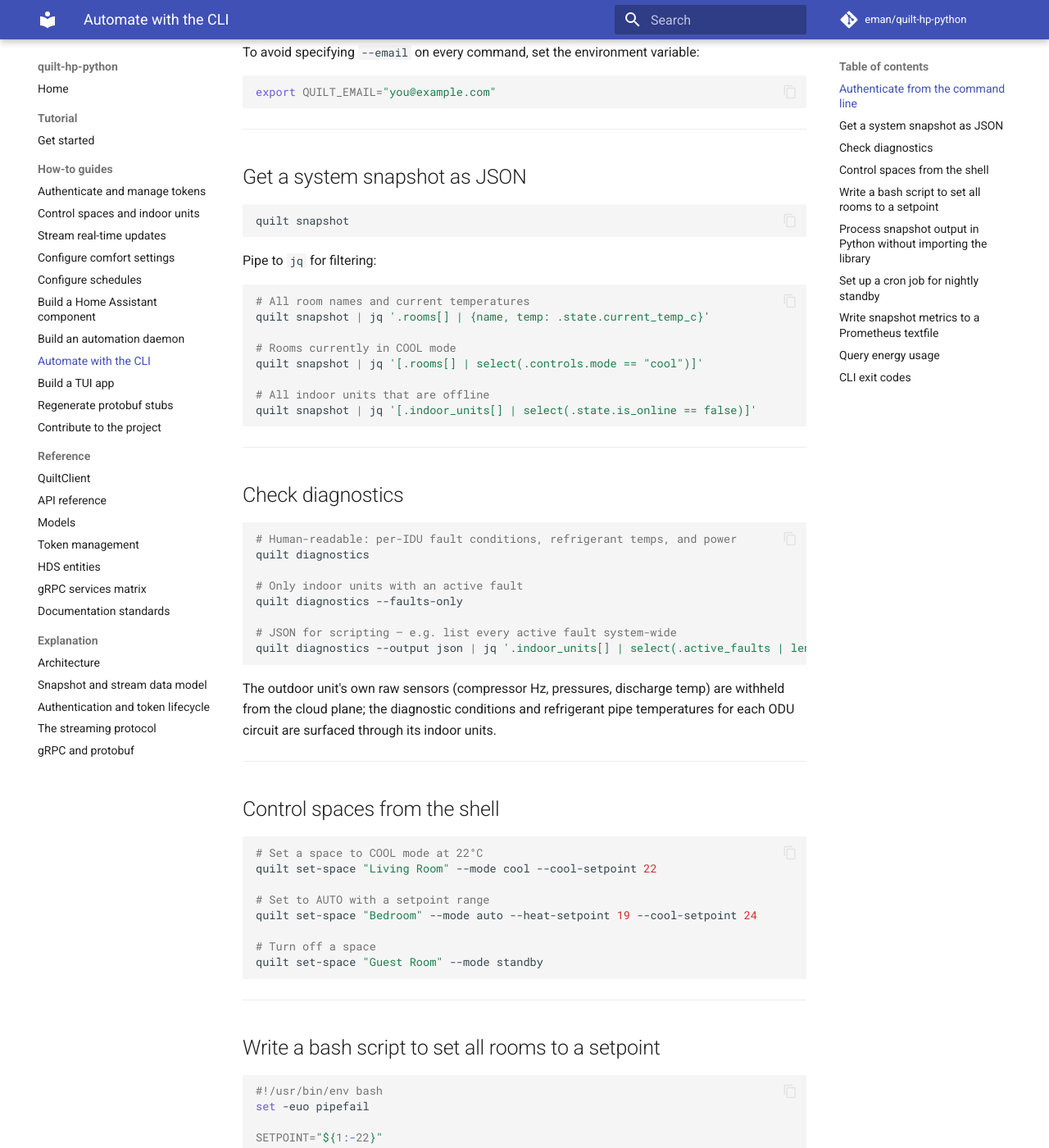
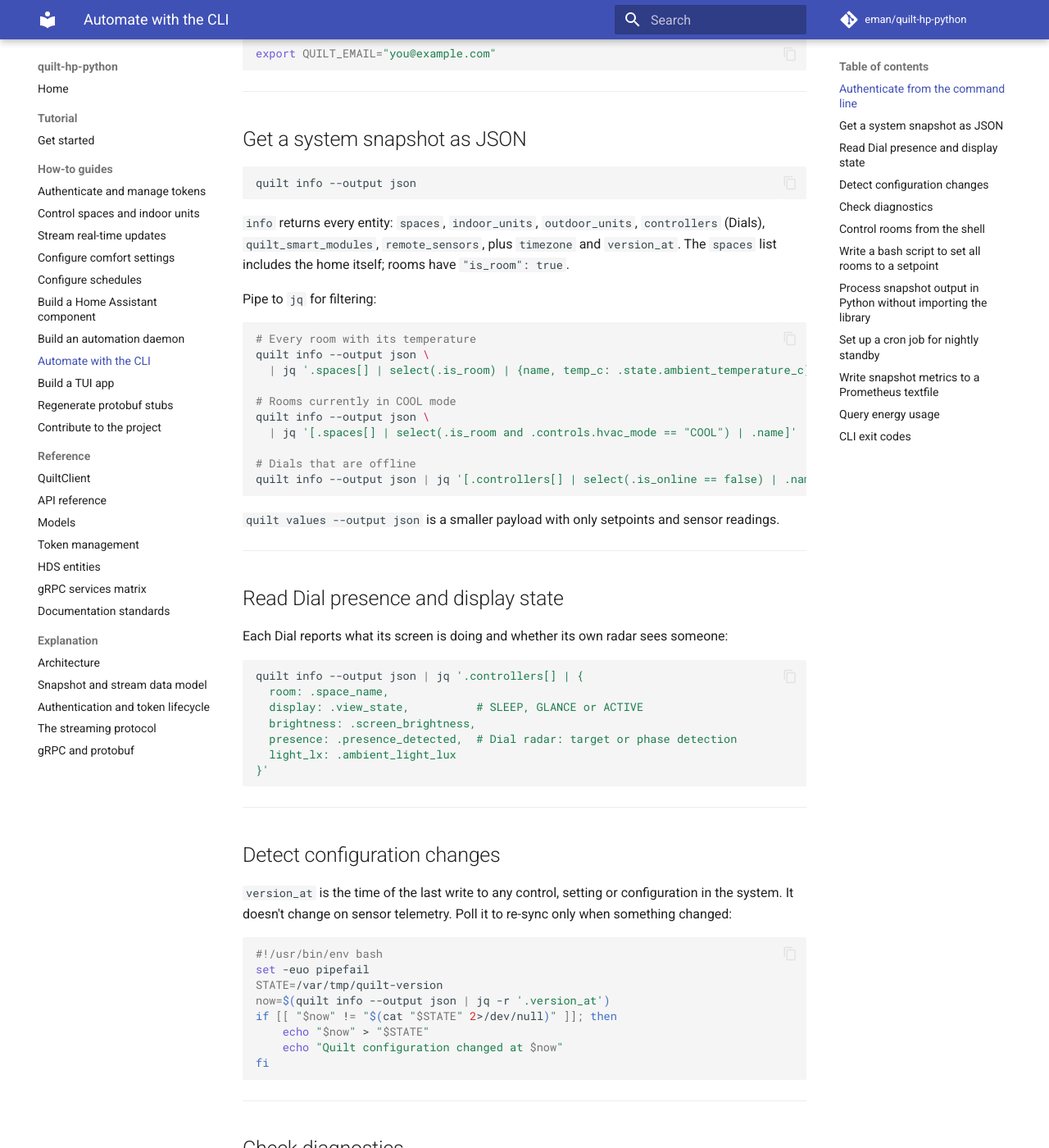
Before and after one commit to eman/quilt-hp-python, an MkDocs documentation site: the page built from docs/how-to/cli-scripting.md, in a window 1280 px wide and 1400 px high, scrolled down 585 px. Shown: the whole window at 82% size. Built offline with MkDocs 1.6.1 and Material for MkDocs 9.7.7, drawn with Linux system fonts in a browser that asks for light colours; comment, search, counter and statistics services are not loaded; some of the changed text lies outside the part shown.

Commit message:
feat(cli,tui): show Dial display/radar, dew point, test state, ODU share and config version
TUI room detail: Dial display state/brightness, radar presence, ambient light, humidity, power
and board temperatures ("PCB A / B" relabelled "Encoder / SoC"); dew point and an IDU test
indicator; outdoor-unit share. System screen: Display/Radar/Light columns for Dials and the
configuration change time.

CLI: info JSON adds version/version_at, Dial display_on/presence_detected and all four board
temperatures; values adds display_on/presence_detected/power_w; summaries show the config change
time and Dial display/offline status.

Fixes: IDU occupancy_state in info JSON is the enum name, not a raw int; summary output rounds
floats; docs/how-to/cli-scripting.md rewritten against the real CLI (it documented commands,
options and JSON keys that don't exist) with every example run against a live system.

````diff
--- a/docs/how-to/cli-scripting.md
+++ b/docs/how-to/cli-scripting.md
@@ -1,6 +1,8 @@
 # Automate with the CLI
 
-The `quilt` CLI exposes the same operations as the Python API through subcommands that print JSON, making it easy to pipe output into `jq`, use in shell scripts, or call from CI pipelines.
+The `quilt` CLI exposes the library's read and control operations as subcommands. `info`,
+`devices`, `values` and `diagnostics` take `--output json`, so you can pipe them into `jq`, use
+them in shell scripts, or call them from CI pipelines.
 
 ---
 
@@ -9,18 +11,15 @@ The `quilt` CLI exposes the same operations as the Python API through subcommand
 To log in and cache tokens:
 
 ```bash
-quilt login
+quilt login --email you@example.com
 ```
 
-The CLI prompts for your Quilt account email and OTP. Tokens are stored in `~/.config/quilt-hp/tokens.json` with permissions `0o600`. All subsequent commands read from this cache without prompting.
+The CLI emails you a one-time code and prompts for it. Tokens are cached in `tokens.json` in the
+user config directory (`~/.config/quilt-hp/` on Linux, `~/Library/Application Support/quilt-hp/`
+on macOS) with permissions `0o600`. Later commands reuse the cache without prompting. To log out,
+delete that file.
 
-To log out and clear the token cache:
-
-```bash
-quilt logout
-```
-
-To avoid specifying `--email` on every command, set the environment variable:
+To avoid passing `--email` on every command, set the environment variable:
 
 ```bash
 export QUILT_EMAIL="you@example.com"
@@ -31,20 +30,62 @@ export QUILT_EMAIL="you@example.com"
 ## Get a system snapshot as JSON
 
 ```bash
-quilt snapshot
+quilt info --output json
 ```
+
+`info` returns every entity: `spaces`, `indoor_units`, `outdoor_units`, `controllers` (Dials),
+`quilt_smart_modules`, `remote_sensors`, plus `timezone` and `version_at`. The `spaces` list
+includes the home itself; rooms have `"is_room": true`.
 
 Pipe to `jq` for filtering:
 
 ```bash
-# All room names and current temperatures
-quilt snapshot | jq '.rooms[] | {name, temp: .state.current_temp_c}'
+# Every room with its temperature
+quilt info --output json \
+  | jq '.spaces[] | select(.is_room) | {name, temp_c: .state.ambient_temperature_c}'
 
 # Rooms currently in COOL mode
-quilt snapshot | jq '[.rooms[] | select(.controls.mode == "cool")]'
+quilt info --output json \
+  | jq '[.spaces[] | select(.is_room and .controls.hvac_mode == "COOL") | .name]'
 
-# All indoor units that are offline
-quilt snapshot | jq '[.indoor_units[] | select(.state.is_online == false)]'
+# Dials that are offline
+quilt info --output json | jq '[.controllers[] | select(.is_online == false) | .name]'
+```
+
+`quilt values --output json` is a smaller payload with only setpoints and sensor readings.
+
+---
+
+## Read Dial presence and display state
+
+Each Dial reports what its screen is doing and whether its own radar sees someone:
+
+```bash
+quilt info --output json | jq '.controllers[] | {
+  room: .space_name,
+  display: .view_state,          # SLEEP, GLANCE or ACTIVE
+  brightness: .screen_brightness,
+  presence: .presence_detected,  # Dial radar: target or phase detection
+  light_lx: .ambient_light_lux
+}'
+```
+
+---
+
+## Detect configuration changes
+
+`version_at` is the time of the last write to any control, setting or configuration in the
+system. It doesn't change on sensor telemetry. Poll it to re-sync only when something changed:
+
+```bash
+#!/usr/bin/env bash
+set -euo pipefail
+STATE=/var/tmp/quilt-version
+now=$(quilt info --output json | jq -r '.version_at')
+if [[ "$now" != "$(cat "$STATE" 2>/dev/null)" ]]; then
+    echo "$now" > "$STATE"
+    echo "Quilt configuration changed at $now"
+fi
 ```
 
 ---
@@ -52,14 +93,18 @@ quilt snapshot | jq '[.indoor_units[] | select(.state.is_online == false)]'
 ## Check diagnostics
 
 ```bash
-# Human-readable: per-IDU fault conditions, refrigerant temps, and power
+# Human-readable: per-IDU fault conditions, refrigerant temps, dew point and power
 quilt diagnostics
 
 # Only indoor units with an active fault
 quilt diagnostics --faults-only
 
-# JSON for scripting — e.g. list every active fault system-wide
-quilt diagnostics --output json | jq '.indoor_units[] | select(.active_faults | length > 0) | {name, active_faults}'
+# JSON for scripting: every active fault system-wide
+quilt diagnostics --output json \
+  | jq '.indoor_units[] | select(.active_faults | length > 0) | {name, active_faults}'
+
+# Indoor units running a health check or commissioning test
+quilt diagnostics --output json | jq '[.indoor_units[] | select(.under_test) | {name, test}]'
 ```
 
 The outdoor unit's own raw sensors (compressor Hz, pressures, discharge temp)
@@ -68,18 +113,27 @@ pipe temperatures for each ODU circuit are surfaced through its indoor units.
 
 ---
 
-## Control spaces from the shell
+## Control rooms from the shell
+
+`quilt set` takes the room's exact name (case-insensitive) and at least one of `--mode`,
+`--heat`, `--cool` or `--fan`. Setpoints are in °C.
 
 ```bash
-# Set a space to COOL mode at 22°C
-quilt set-space "Living Room" --mode cool --cool-setpoint 22
+# Cool the living room to 22°C
+quilt set "Living Room" --mode COOL --cool 22
 
-# Set to AUTO with a setpoint range
-quilt set-space "Bedroom" --mode auto --heat-setpoint 19 --cool-setpoint 24
+# Auto with a heating/cooling range
+quilt set "Bedroom" --mode AUTO --heat 19 --cool 24
 
-# Turn off a space
-quilt set-space "Guest Room" --mode standby
+# Turn a room off
+quilt set "Guest Room" --mode STANDBY
+
+# Change the fan speed on every indoor unit in the room
+quilt set "Office" --fan QUIET
 ```
+
+Modes: `COOL`, `HEAT`, `AUTO`, `FAN`, `DRY`, `STANDBY`. Fan speeds: `AUTO`, `QUIET`, `LOW`,
+`MEDIUM`, `HIGH`, `BLAST`.
 
 ---
 
@@ -91,11 +145,11 @@ set -euo pipefail
 
 SETPOINT="${1:-22}"
 
-quilt snapshot \
-  | jq -r '.rooms[] | .name' \
-  | while read -r room; do
-      echo "Setting '$room' to ${SETPOINT}°C…"
-      quilt set-space "$room" --mode cool --cool-setpoint "$SETPOINT"
+quilt info --output json \
+  | jq -r '.spaces[] | select(.is_room) | .name' \
+  | while IFS= read -r room; do
+      echo "Setting $room to ${SETPOINT}°C"
+      quilt set "$room" --mode COOL --cool "$SETPOINT"
     done
 ```
 
@@ -111,40 +165,41 @@ import json
 import subprocess
 
 result = subprocess.run(
-    ["quilt", "snapshot", "--output", "json"],
+    ["quilt", "info", "--output", "json"],
     capture_output=True,
     text=True,
     check=True,
 )
 data = json.loads(result.stdout)
 
-print(f"System: {data['system_id']}")
-for room in data["rooms"]:
-    temp = room["state"]["current_temp_c"]
-    mode = room["controls"]["mode"]
+for space in data["spaces"]:
+    if not space["is_room"]:
+        continue
+    temp = space["state"]["ambient_temperature_c"]
+    mode = space["controls"]["hvac_mode"]
     temp_str = f"{temp:.1f}°C" if temp is not None else "unknown"
-    print(f"  {room['name']:<20} {mode:<8} {temp_str}")
+    print(f"  {space['name']:<20} {mode:<8} {temp_str}")
 ```
 
 ---
 
 ## Set up a cron job for nightly standby
 
-Put all rooms in STANDBY at midnight:
-
-```cron
-0 0 * * * QUILT_EMAIL=you@example.com /usr/local/bin/quilt set-all-spaces --mode standby
-```
-
-Or use a script that reads the snapshot to avoid a CLI call per room:
+Put every room in STANDBY at midnight with a small script:
 
 ```bash
 #!/usr/bin/env bash
 # /usr/local/bin/quilt-standby
 set -euo pipefail
-quilt snapshot | jq -r '.rooms[] | .id' | while read -r id; do
-    quilt set-space "$id" --mode standby
-done
+quilt info --output json \
+  | jq -r '.spaces[] | select(.is_room) | .name' \
+  | while IFS= read -r room; do
+      quilt set "$room" --mode STANDBY
+    done
+```
+
+```cron
+0 0 * * * QUILT_EMAIL=you@example.com /usr/local/bin/quilt-standby
 ```
 
 ---
@@ -157,17 +212,26 @@ done
 OUTFILE="/var/lib/node_exporter/quilt.prom"
 TMPFILE="${OUTFILE}.tmp"
 
-quilt snapshot --output json | python3 - << 'PYEOF' > "$TMPFILE"
+# The program goes in a variable: `python3 - <<EOF` would read the script from
+# stdin and lose the piped JSON.
+read -r -d '' PROG << 'PYEOF' || true
 import sys, json
 data = json.load(sys.stdin)
-for room in data["rooms"]:
-    name = room["name"].lower().replace(" ", "_")
-    mode = room["controls"]["mode"]
-    temp = room["state"]["current_temp_c"] or "NaN"
-    print(f'quilt_room_temp_celsius{{room="{name}"}} {temp}')
+for space in data["spaces"]:
+    if not space["is_room"]:
+        continue
+    name = space["name"].lower().replace(" ", "_")
+    mode = space["controls"]["hvac_mode"]
+    temp = space["state"]["ambient_temperature_c"]
+    print(f'quilt_room_temp_celsius{{room="{name}"}} {"NaN" if temp is None else temp}')
     print(f'quilt_room_mode{{room="{name}",mode="{mode}"}} 1')
+for dial in data["controllers"]:
+    room = (dial["space_name"] or dial["id"]).lower().replace(" ", "_")
+    print(f'quilt_dial_presence{{room="{room}"}} {int(bool(dial["presence_detected"]))}')
+    print(f'quilt_dial_online{{room="{room}"}} {int(dial["is_online"])}')
 PYEOF
 
+quilt info --output json | python3 -c "$PROG" > "$TMPFILE"
 mv "$TMPFILE" "$OUTFILE"
 ```
 
@@ -176,16 +240,16 @@ mv "$TMPFILE" "$OUTFILE"
 ## Query energy usage
 
 ```bash
-# Last 7 days
-quilt energy --days 7
+# Today, per room (kWh)
+quilt energy --period day
 
-# Specific date range
-quilt energy --start 2024-01-01 --end 2024-01-31
+# This week or this month
+quilt energy --period week
+quilt energy --period month
+```
 
-# As JSON, summed per space
-quilt energy --days 7 --output json \
-  | jq '[.[] | {space: .space_id, kwh: ([.buckets[].energy_kwh] | add)}]'
-```
+`energy` prints a human-readable table only. For per-bucket data in scripts, use
+`QuiltClient.get_energy()` from Python.
 
 ---
 
@@ -194,7 +258,5 @@ quilt energy --days 7 --output json \
 | Code | Meaning |
 |------|---------|
 | 0 | Success |
-| 1 | Authentication error (re-run `quilt login`) |
-| 2 | Space or resource not found |
-| 3 | Network or gRPC error |
-| 4 | Invalid arguments |
+| 1 | Any error: authentication failure (re-run `quilt login`), room not found, invalid mode or fan speed, nothing to update, or a gRPC/network failure. The message is printed in red. |
+| 2 | Invalid command-line usage (unknown option, out-of-range setpoint), reported by the argument parser |
````
Also changed, not shown: CHANGELOG.md (+20 -0 lines), 4 other files.
